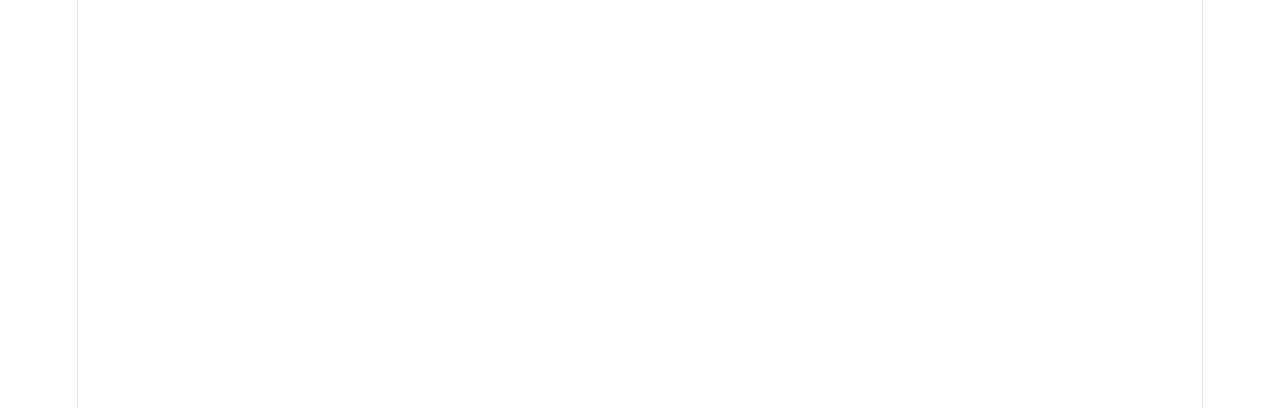
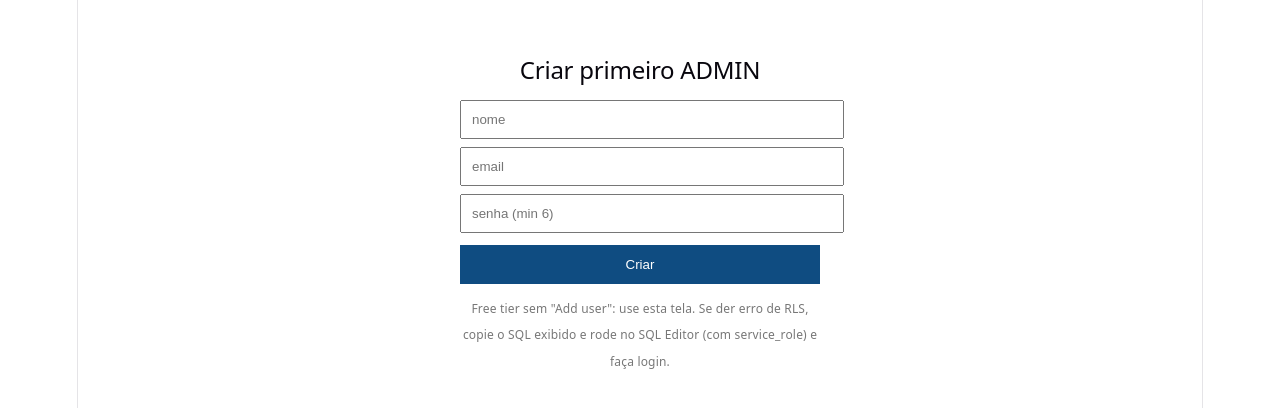
Before and after one commit to neil-semed/PESI-Ponto_v1, a React (Vite) app in the folder pesi-pwa/: page /pesi-pwa/signup in a window 1280 px wide. Before the commit this address had no page. Shown: the top 408 px of the page. Built offline with nearby package versions, Linux system fonts and the light colour scheme.

Commit message:
feat: signup para primeiro ADMIN (free tier sem Add user)

```diff
--- a/pesi-pwa/src/App.tsx
+++ b/pesi-pwa/src/App.tsx
@@ -2,6 +2,7 @@ import { useEffect } from 'react'
 import { BrowserRouter, Routes, Route, Navigate, Link } from 'react-router-dom'
 import { useAuth } from './stores/auth'
 import Login from './pages/Login'
+import Signup from './pages/Signup'
 import OficineiroHome from './pages/OficineiroHome'
 import AdminDashboard from './pages/AdminDashboard'
 
@@ -26,6 +27,7 @@ export default function App() {
       </nav>}
       <Routes>
         <Route path="/login" element={session ? <Navigate to="/" replace /> : <Login />} />
+        <Route path="/signup" element={<Signup />} />
         <Route path="/" element={!session ? <Navigate to="/login" replace /> : session.perfil === 'ADMIN' ? <Navigate to="/admin" replace /> : <Guard allow={['OFICINEIRO','COORDENADOR','DIRETOR','ADMIN']}><OficineiroHome /></Guard>} />
         <Route path="/admin" element={<Guard allow={['ADMIN']}><AdminDashboard /></Guard>} />
       </Routes>
--- a/pesi-pwa/src/pages/Login.tsx
+++ b/pesi-pwa/src/pages/Login.tsx
@@ -14,7 +14,7 @@ export default function Login() {
       <input placeholder="senha" type="password" value={senha} onChange={e => setSenha(e.target.value)} style={{ width: '100%', padding: 10, marginTop: 8 }} />
       {err && <div style={{ color: 'crimson', marginTop: 8 }}>{err}</div>}
       <button onClick={async () => { setErr(''); try { await signIn(email, senha) } catch (e: unknown) { setErr((e as Error).message) } }} style={{ width: '100%', padding: 12, marginTop: 12, background: '#0f4c81', color: '#fff', border: 0, cursor: 'pointer' }}>Entrar</button>
-      <p style={{ fontSize: 12, color: '#777', marginTop: 16 }}>Primeiro acesso: use a senha provisória e troque em Perfil. Offline: ponto fica na fila e sincroniza ao voltar.</p>
+      <p style={{ fontSize: 12, color: '#777', marginTop: 16 }}>Primeiro acesso: <a href="/pesi-pwa/signup">criar ADMIN</a> · Offline: ponto fica na fila e sincroniza ao voltar.</p>
     </div>
   )
 }
--- /dev/null
+++ b/pesi-pwa/src/pages/Signup.tsx
@@ -0,0 +1,31 @@
+import { useState } from 'react'
+import { supabase } from '../lib/supabase'
+
+export default function Signup() {
+  const [nome, setNome] = useState('')
+  const [email, setEmail] = useState('')
+  const [senha, setSenha] = useState('')
+  const [msg, setMsg] = useState('')
+  const submit = async () => {
+    setMsg('')
+    const { data, error } = await supabase.auth.signUp({ email, password: senha })
+    if (error) return setMsg(error.message)
+    if (!data.user) return setMsg('Verifique seu e-mail para confirmar')
+    // cria profile — trigger não existe, então insere aqui (RLS permite insert admin? primeiro user precisa bypass)
+    // workaround: insere via SQL Editor se RLS bloquear; por enquanto tenta:
+    const { error: e2 } = await supabase.from('profiles').insert({ id: data.user.id, email, nome, perfil: 'ADMIN', ativo: true } as never)
+    if (e2) setMsg('Conta criada, mas profile bloqueado por RLS — cole no SQL Editor: insert into profiles (id,email,nome,perfil) values (\''+data.user.id+'\',\''+email+'\',\''+nome+'\',\'ADMIN\')')
+    else setMsg('Admin criado — faça login')
+  }
+  return (
+    <div style={{ maxWidth: 360, margin: '40px auto', fontFamily: 'system-ui', padding: 16 }}>
+      <h2>Criar primeiro ADMIN</h2>
+      <input placeholder="nome" value={nome} onChange={e => setNome(e.target.value)} style={{ width: '100%', padding: 10, marginTop: 8 }} />
+      <input placeholder="email" value={email} onChange={e => setEmail(e.target.value)} style={{ width: '100%', padding: 10, marginTop: 8 }} />
+      <input placeholder="senha (min 6)" type="password" value={senha} onChange={e => setSenha(e.target.value)} style={{ width: '100%', padding: 10, marginTop: 8 }} />
+      <button onClick={submit} style={{ width: '100%', padding: 12, marginTop: 12, background: '#0f4c81', color: '#fff', border: 0 }}>Criar</button>
+      {msg && <div style={{ marginTop: 12, padding: 10, background: '#eef' }}>{msg}</div>}
+      <p style={{ fontSize: 12, color: '#777', marginTop: 12 }}>Free tier sem "Add user": use esta tela. Se der erro de RLS, copie o SQL exibido e rode no SQL Editor (com service_role) e faça login.</p>
+    </div>
+  )
+}
```
